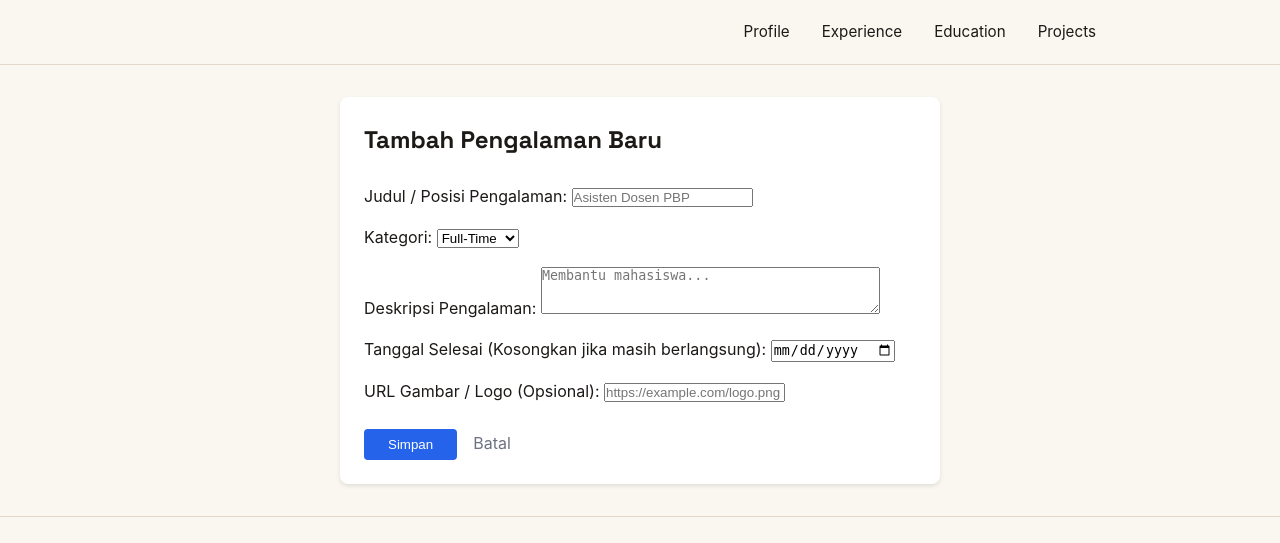
After one commit to ricocalohhh/myportofolio, a Django app: page /experience/add/ in a window 1280 px wide. The commit adds this page. Shown: the top 543 px of the page. Run offline with Django 5.2, Linux system fonts and the light colour scheme.

Commit message:
feat: added forms for experience section

```diff
--- a/main/forms.py
+++ b/main/forms.py
@@ -1,6 +1,6 @@
-from django.forms import ModelForm, TextInput, Textarea, URLInput
+from django.forms import ModelForm, TextInput, Textarea, URLInput, Select, DateInput, URLField
 
-from main.models import Project
+from main.models import Project, Experience
 
 class ProjectForm(ModelForm):
     class Meta:
@@ -50,3 +50,35 @@ class ProjectForm(ModelForm):
                 }
             ),
         }
+
+class ExperienceForm(ModelForm):
+    # Langsung panggil URLField tanpa awalan "forms."
+    thumbnail = URLField(
+        required=False,
+        label="URL Gambar / Logo (Opsional)",
+        widget=URLInput(attrs={"placeholder": "https://example.com/logo.png"})
+    )
+
+    class Meta:
+        model = Experience
+        fields = [
+            "title",
+            "category",
+            "description",
+            "ended_at",
+            "thumbnail",
+        ]
+
+        labels = {
+            "title": "Judul / Posisi Pengalaman",
+            "category": "Kategori",
+            "description": "Deskripsi Pengalaman",
+            "ended_at": "Tanggal Selesai (Kosongkan jika masih berlangsung)",
+        }
+
+        widgets = {
+            "title": TextInput(attrs={"placeholder": "Asisten Dosen PBP"}),
+            "category": Select(),
+            "description": Textarea(attrs={"placeholder": "Membantu mahasiswa...", "rows": 3}),
+            "ended_at": DateInput(attrs={"type": "date"}),
+        }
--- a/main/urls.py
+++ b/main/urls.py
@@ -1,12 +1,13 @@
 from django.urls import path
 
-from main.views import show_main, show_experience, show_education, create_project, show_projects, get_projects_json, delete_project
+from main.views import show_main, show_experience, show_education, create_project, show_projects, get_projects_json, delete_project, create_experience
 
 app_name = "main"
 
 urlpatterns = [
     path("", show_main, name="show_main"),
     path("experience/", show_experience, name="show_experience"),
+    path("experience/add/", create_experience, name="create_experience"),
     path('education/', show_education, name='show_education'),
     path("projects/add/", create_project, name="create_project"),
     path("projects/", show_projects, name="show_projects"),
--- a/main/views.py
+++ b/main/views.py
@@ -2,7 +2,7 @@ from django.contrib import messages
 from django.core import serializers
 from django.http import HttpResponse
 from django.shortcuts import get_object_or_404, redirect, render
-from main.forms import ProjectForm
+from main.forms import ProjectForm, ExperienceForm
 
 from main.models import Experience, Education, Project
 
@@ -19,13 +19,52 @@ def show_main(request):
     }
     return render(request, "index.html", context)
 
-
 def show_experience(request):
     context = {
         "name": "Enrico Oscar Harits Caloh",
         "experience_list": Experience.objects.all(),
     }
     return render(request, "experience.html", context)
+
+def show_experience(request):
+    experience_list = Experience.objects.all().order_by('-started_at')
+    context = {
+        'experience_list': experience_list
+    }
+    return render(request, 'experience.html', context)
+
+def create_experience(request):
+    form = ExperienceForm(request.POST or None)
+
+    if request.method == "POST" and form.is_valid():
+        form.save()
+        messages.success(request, "Pengalaman baru berhasil ditambahkan!")
+        return redirect("main:show_experience")
+
+    context = {
+        "form": form,
+    }
+    return render(request, "experience_form.html", context)
+
+def show_projects(request):
+    project_list = Project.objects.all()
+    context = {
+        'project_list': project_list
+    }
+    return render(request, 'projects.html', context)
+
+def create_project(request):
+    form = ProjectForm(request.POST or None)
+
+    if request.method == "POST" and form.is_valid():
+        form.save()
+        messages.success(request, "Proyek baru berhasil ditambahkan!")
+        return redirect("main:show_projects")
+
+    context = {
+        "form": form,
+    }
+    return render(request, "create_project.html", context)
 
 def show_education(request):
     context = {
--- /dev/null
+++ b/templates/experience_form.html
@@ -0,0 +1,24 @@
+{% extends 'base.html' %}
+
+{% block content %}
+<div style="max-width: 600px; margin: 2rem auto; padding: 1.5rem; background-color: #ffffff; border-radius: 8px; box-shadow: 0 2px 4px rgba(0,0,0,0.1);">
+    <h1 style="margin-bottom: 1.5rem; font-size: 1.5rem;">Tambah Pengalaman Baru</h1>
+
+    <form method="POST">
+        {% csrf_token %}
+
+        <div style="display: flex; flex-direction: column; gap: 1rem;">
+            {{ form.as_p }}
+        </div>
+
+        <div style="margin-top: 1.5rem; display: flex; gap: 1rem; align-items: center;">
+            <button type="submit" style="padding: 0.5rem 1.5rem; background-color: #2563eb; color: white; border: none; border-radius: 4px; cursor: pointer;">
+                Simpan
+            </button>
+            <a href="{% url 'main:show_experience' %}" style="text-decoration: none; color: #6b7280;">
+                Batal
+            </a>
+        </div>
+    </form>
+</div>
+{% endblock %}
```
Also changed, not shown: templates/experience.html (+10 -1 lines).
